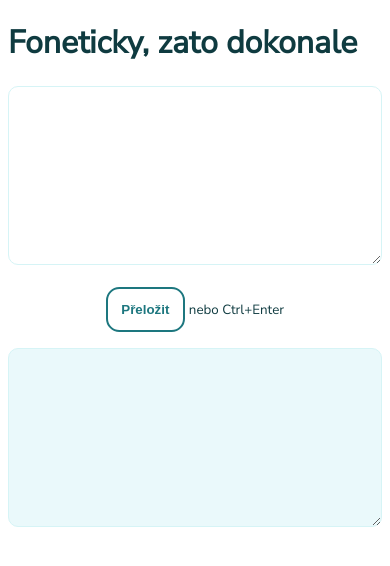
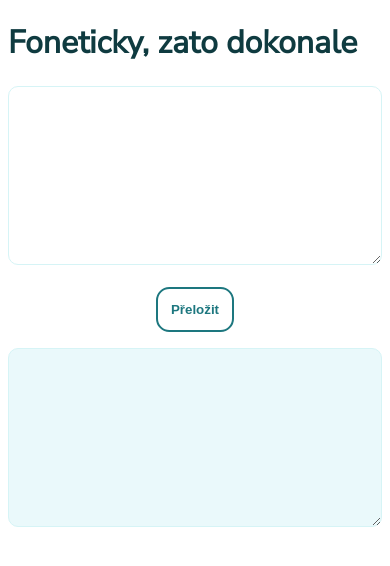
Before and after one commit to RisaI/inglis, a SvelteKit app: page / in a window 390 px wide. Shown: the top 566 px of the page. Built offline with nearby package versions, Linux system fonts and the light colour scheme.

Commit message:
Multiline, scrollbar, media query for key hint

```diff
--- a/src/routes/+page.svelte
+++ b/src/routes/+page.svelte
@@ -16,9 +16,7 @@
 	}
 
 	function hotkey(e: KeyboardEvent) {
-		if (e.ctrlKey && e.key === 'Enter') {
-			translate();
-		}
+		if (e.ctrlKey && e.key === 'Enter') translate();
 	}
 </script>
 
@@ -33,7 +31,7 @@
 		<textarea rows="10" bind:value={input} on:keypress={hotkey} />
 		<div class="center">
 			<button type="submit">Přeložit</button>
-			<small> nebo Ctrl+Enter</small>
+			<small class="key-hint"> nebo Ctrl+Enter</small>
 		</div>
 	</form>
 	<textarea rows="10" readonly class="output" value={output} />
@@ -61,9 +59,27 @@
 		border-color: #d6f4f6;
 	}
 
+	::-webkit-scrollbar {
+		background: none;
+		width: 8px;
+	}
+	::-webkit-scrollbar-thumb {
+		background-color: #c1eef2;
+		border-radius: 4px;
+	}
+	::-webkit-scrollbar-thumb:hover {
+		background-color: #83dde5;
+	}
+
 	.center {
 		margin: 1em auto;
 		width: fit-content;
+	}
+
+	@media screen and (max-width: 767px) {
+		.key-hint {
+			display: none;
+		}
 	}
 
 	button {
--- a/src/routes/translate/+server.ts
+++ b/src/routes/translate/+server.ts
@@ -60,12 +60,17 @@ export const POST: RequestHandler = async ({ request }) => {
 
 	// Prelozeni
 	let text = data
-		.split(' ')
-		.map((w) => {
-			const [pre, word, suf] = splitMarks(w.toLowerCase());
-			return pre + (dictionary[word] ?? word) + suf;
-		})
-		.join(' ');
+		.split('\n')
+		.map((line) =>
+			line
+				.split(' ')
+				.map((w) => {
+					const [pre, word, suf] = splitMarks(w.toLowerCase());
+					return pre + (dictionary[word] ?? word) + suf;
+				})
+				.join(' ')
+		)
+		.join('\n');
 
 	return json({ text });
 };
```
